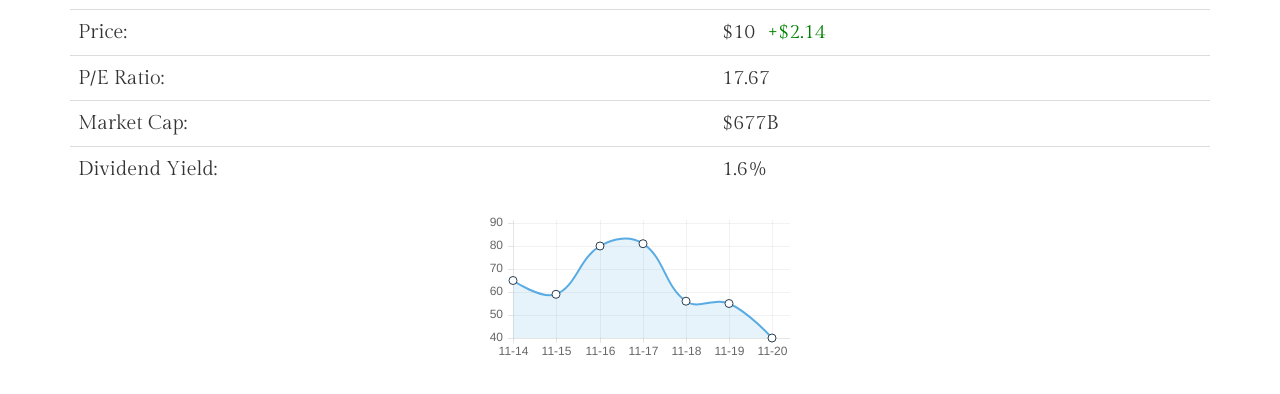
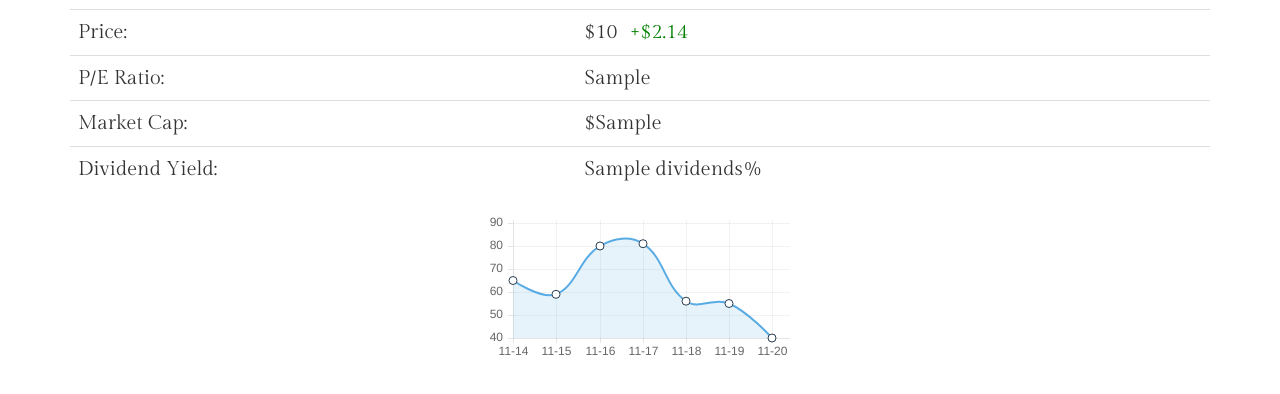
Before and after one commit to damlaren/investorscope-app, a Flask app: template templates/stock.html in a window 1280 px wide. Shown: the part 104-498 px from the top of the page. Run offline with Flask 2, Linux system fonts and the light colour scheme; the template is opened without the code that fills it: most values are stand-ins (such as "Sample title", 1, 10 or a date in 2020); parts of the project's set-up code (start-up, migrations or seed data) failed here and were passed over; some libraries are stand-ins or nearby versions.

Commit message:
using real data on stock page

```diff
--- a/templates/stock.html
+++ b/templates/stock.html
@@ -32,15 +32,9 @@
   </nav>
 
   <!-- TODO improvements from heuristic eval:
-       1. Add more information like P/E ratio, market cap
-          (DONE?)
        2. Indicate if market is open or closed (sigh...)
-       3. Show the company stock name and ticker (DONE) -->
 
-  <!-- TODO: lots of work to make it interactive...
-       1. Look up the stock!
-       2. Get hardcoded price, delta, other data from
-          common source
+  <!-- TODO: interactivity...
        3. Add a 'why' section, but only if coming from
           recommendation engine?
        -->
@@ -59,15 +53,15 @@
         </tr>
         <tr>
           <td>P/E Ratio:</td>
-          <td>17.67</td>
+          <td>{{ pe_ratio }}</td>
         </tr>
         <tr>
           <td>Market Cap:</td>
-          <td>$677B</td>
+          <td>${{ market_cap }}</td>
         </tr>
         <tr>
           <td>Dividend Yield:</td>
-          <td>1.6%</td>
+          <td>{{ dividends }}%</td>
         </tr>
       </tbody>
     </table>
```
Also changed, not shown: views.py (+9 -5 lines).
